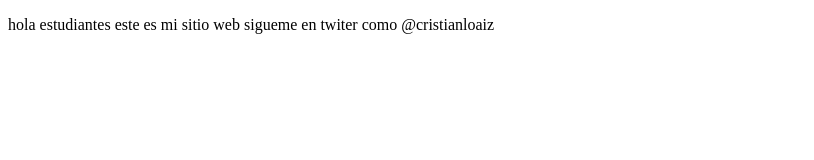
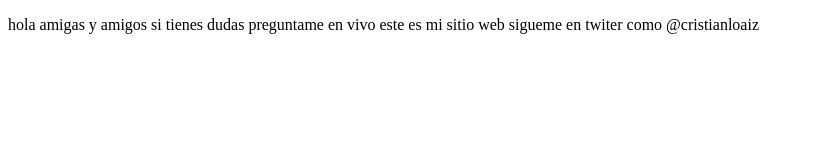
Before and after one commit to cloaiza2022/proyectodemoprework, a plain HTML site: page index.html in a window 1280 px wide. Shown: the whole page, without its empty margins (0-814 px from the left). Drawn offline with Linux system fonts and the light colour scheme.

Commit message:
first commit

```diff
--- a/index.html
+++ b/index.html
@@ -8,7 +8,7 @@
 </head>
 <body>
     <p>
-        hola estudiantes este es mi sitio web sigueme en twiter como @cristianloaiz
+        hola amigas y amigos si tienes dudas preguntame en vivo este es mi sitio web sigueme en twiter como @cristianloaiz
     </p>
 </body>
 </html>
```
